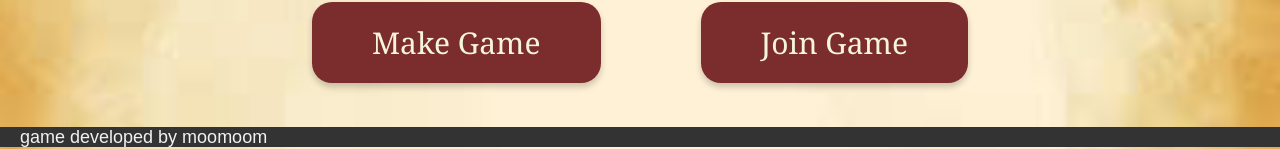
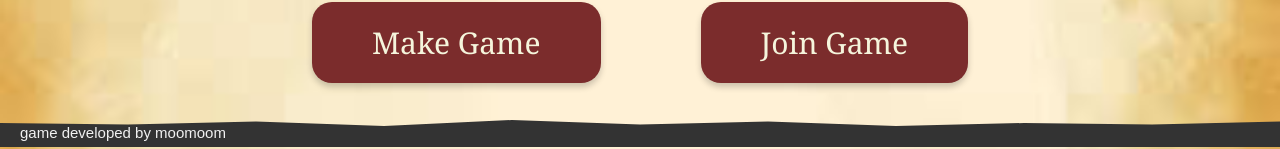
Before and after one commit to thijsdb3/the-judge, a Next.js app in the folder judge/judge/: page / in a window 1280 px wide. Shown: the part 653-802 px from the top of the page. Built offline with nearby package versions, Linux system fonts and the light colour scheme; no server answers.

Commit message:
torn footer

```diff
--- a/judge/judge/src/components/footer/footer.module.css
+++ b/judge/judge/src/components/footer/footer.module.css
@@ -1,5 +1,5 @@
 .footer {
-    height: 20px;
+    height: 30px;
     width: 100%;
     display: flex;
     position: fixed;
@@ -7,9 +7,24 @@
     align-items: center;
     justify-content: space-between;
     font-family: 'Montserrat', sans-serif;
-    font-size: 18px;
+    font-size: 15px;
     background-color: #333;
     text-align: center;
     color: #f1f1f1;
     padding: 10px 20px;
+     clip-path: polygon(
+    0 20%,
+    10% 25%,
+    20% 15%,
+    30% 30%,
+    40% 10%,
+    50% 25%,
+    60% 15%,
+    70% 30%,
+    80% 20%,
+    90% 25%,
+    100% 15%,
+    100% 100%,
+    0 100%
+  );
 }
```
